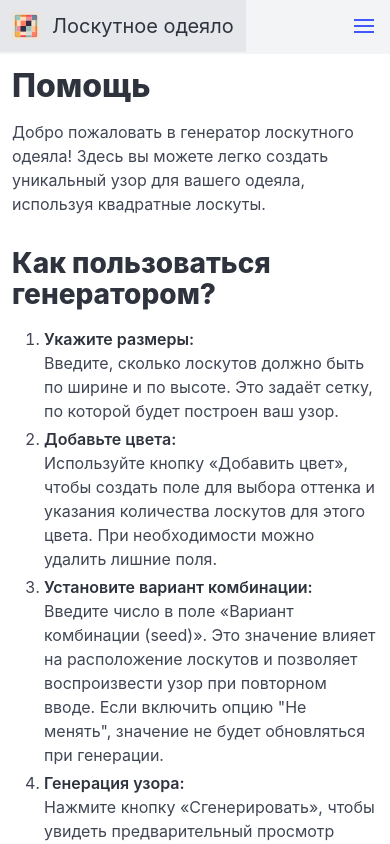
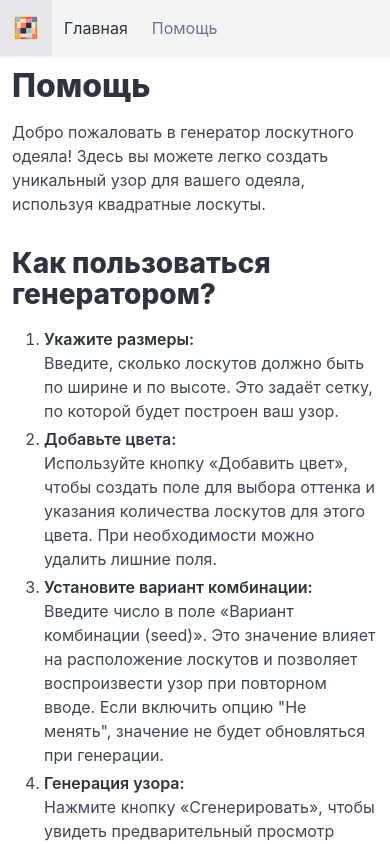
Before and after one commit to abyrate/blanket-front, a Vue app: page /help in a window 390 px wide. Shown: the top 844 px of the page. Built offline with nearby package versions, Linux system fonts and the light colour scheme.

Commit message:
Переделал меню для мобильных устройств

```diff
--- /dev/null
+++ b/src/components/DonateButton.vue
@@ -0,0 +1,13 @@
+<script setup>
+    function donateAction() {
+        if (process.env.NODE_ENV === 'production' && document?.ym) {
+            document?.ym(document?.ymCounter, 'reachGoal', 'donate')
+        }
+    }
+</script>
+
+<template>
+    <a target="_blank" class="button is-link is-outlined" @click="donateAction" href="https://pay.cloudtips.ru/p/59ff4cbb">
+        Поддержать автора
+    </a>
+</template>
--- a/src/components/Navbar.vue
+++ b/src/components/Navbar.vue
@@ -1,55 +1,51 @@
-<script setup>
-    import { ref } from 'vue'
-    const isMenuOpen = ref(false)
-
-    defineExpose({
-        closeMenu
-    })
-
-    function toggleMenu() {
-        isMenuOpen.value = !isMenuOpen.value
-    }
-
-    function closeMenu() {
-        isMenuOpen.value = false
-    }
-
-    function donateAction() {
-        if (process.env.NODE_ENV === 'production' && document?.ym) {
-            document?.ym(document?.ymCounter, 'reachGoal', 'donate')
-        }
-    }
-</script>
-
 <template>
-    <nav class="navbar has-shadow is-fixed-top is-light" role="navigation" aria-label="main navigation" @click="closeMenu">
+    <nav class="navbar has-shadow is-fixed-top is-light is-flex" role="navigation" aria-label="main navigation">
         <div class="navbar-brand">
             <a class="navbar-item" href="/">
                 <img src="/icon.svg" alt="Logo">
-                <span class="is-size-5 is-hidden-desktop">Лоскутное одеяло</span>
-            </a>
-
-            <a role="button" class="navbar-burger" :class="{ 'is-active': isMenuOpen }" aria-label="menu" aria-expanded="false" @click.stop="toggleMenu">
-                <span aria-hidden="true"></span>
-                <span aria-hidden="true"></span>
-                <span aria-hidden="true"></span>
-                <span aria-hidden="true"></span>
             </a>
         </div>
-
-        <div class="navbar-menu" :class="{ 'is-active': isMenuOpen }">
-            <div class="navbar-start">
-                <router-link to="/" class="navbar-item is-tab" exactActiveClass="is-active">Главная</router-link>
-                <router-link to="/help" class="navbar-item is-tab" exactActiveClass="is-active">Помощь</router-link>
+        <div class="navbar-menu is-active">
+            <div class="navbar-start is-flex is-flex-direction-row is-align-items-center">
+                <router-link to="/" class="navbar-item" exactActiveClass="has-text-grey">Главная</router-link>
+                <router-link to="/help" class="navbar-item" exactActiveClass="has-text-grey">Помощь</router-link>
             </div>
-
-            <div class="navbar-end">
+            <div class="navbar-end is-hidden-mobile">
                 <div class="navbar-item">
                     <div class="buttons">
-                        <a target="_blank" class="button is-link is-outlined" href="https://pay.cloudtips.ru/p/59ff4cbb" @click="">Поддержать автора</a>
+                        <DonateButton class="is-hidden-mobile" />
                     </div>
                 </div>
             </div>
         </div>
     </nav>
 </template>
+
+<script setup>
+    import DonateButton from '@/components/DonateButton.vue';
+</script>
+
+<style scoped>
+    @media screen and (max-width: 1024px) {
+        .navbar-menu {
+            display: flex !important;
+            align-items: stretch;
+            box-shadow: none;
+            flex-grow: 1;
+            flex-shrink: 0;
+        }
+    }
+
+    .navbar,
+    .navbar-end,
+    .navbar-menu,
+    .navbar-start {
+        align-items: stretch;
+        display: flex;
+    }
+
+    .navbar-end {
+        justify-content: flex-end;
+        margin-inline-start: auto;
+    }
+</style>
--- a/src/components/Result.vue
+++ b/src/components/Result.vue
@@ -1,8 +1,9 @@
 <script setup>
     import { ref, watch, computed } from 'vue'
     import { useMainStore } from '@/store'
-    import Preview from './Preview.vue'
-    import PrintTemplate from './PrintTemplate.vue'
+    import Preview from '@/components/Preview.vue'
+    import PrintTemplate from '@/components/PrintTemplate.vue'
+    import DonateButton from '@/components/DonateButton.vue'
 
     const store = useMainStore()
 
@@ -259,6 +260,8 @@
         </div>
     </div>
 
+    <DonateButton class="is-hidden-desktop is-hidden-tablet is-fullwidth" />
+
     <!-- Скрытый компонент для генерации PDF -->
     <PrintTemplate ref="printTemplateRef" :patches="store.patches" :color-names="colorNames" :width="store.width" :height="store.height" :variant="store.variant" :combination-seed="store.combinationSeed" :quilt-pattern="store.quiltPattern" />
 </template>
```
